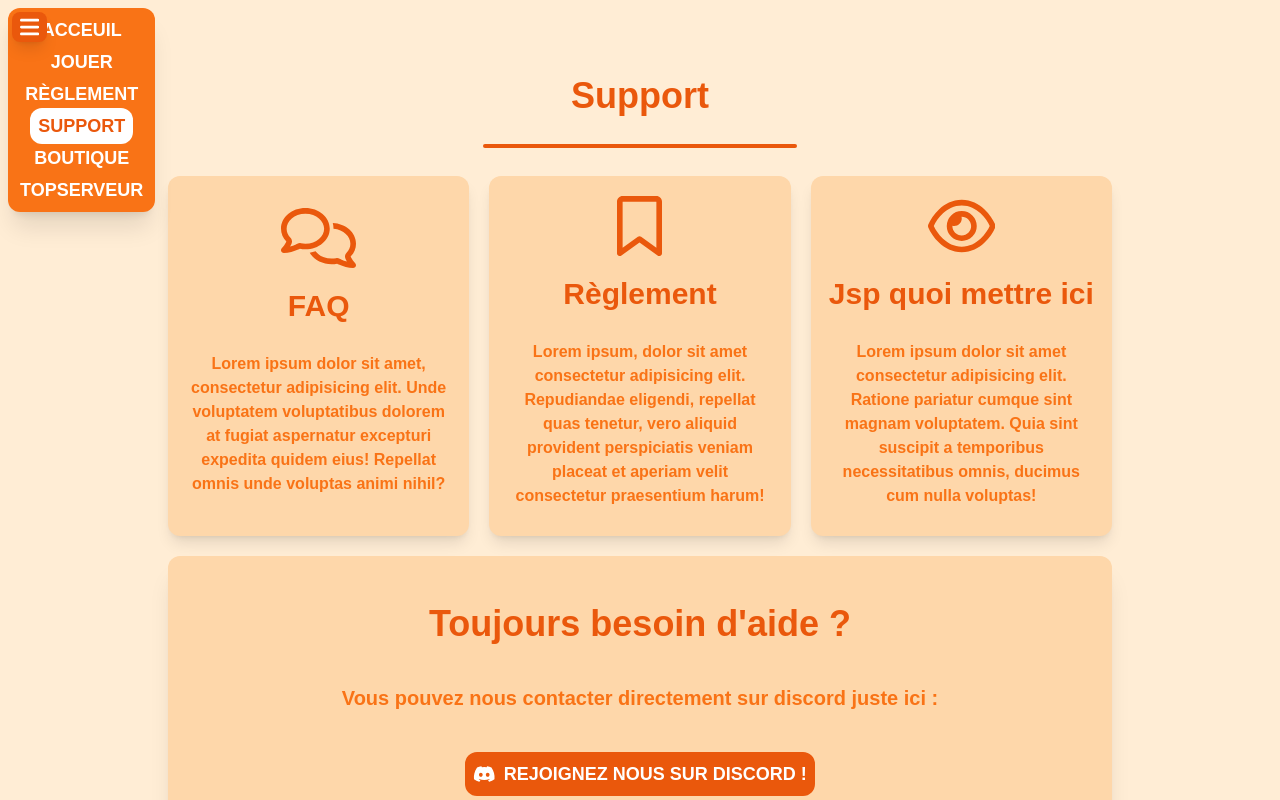
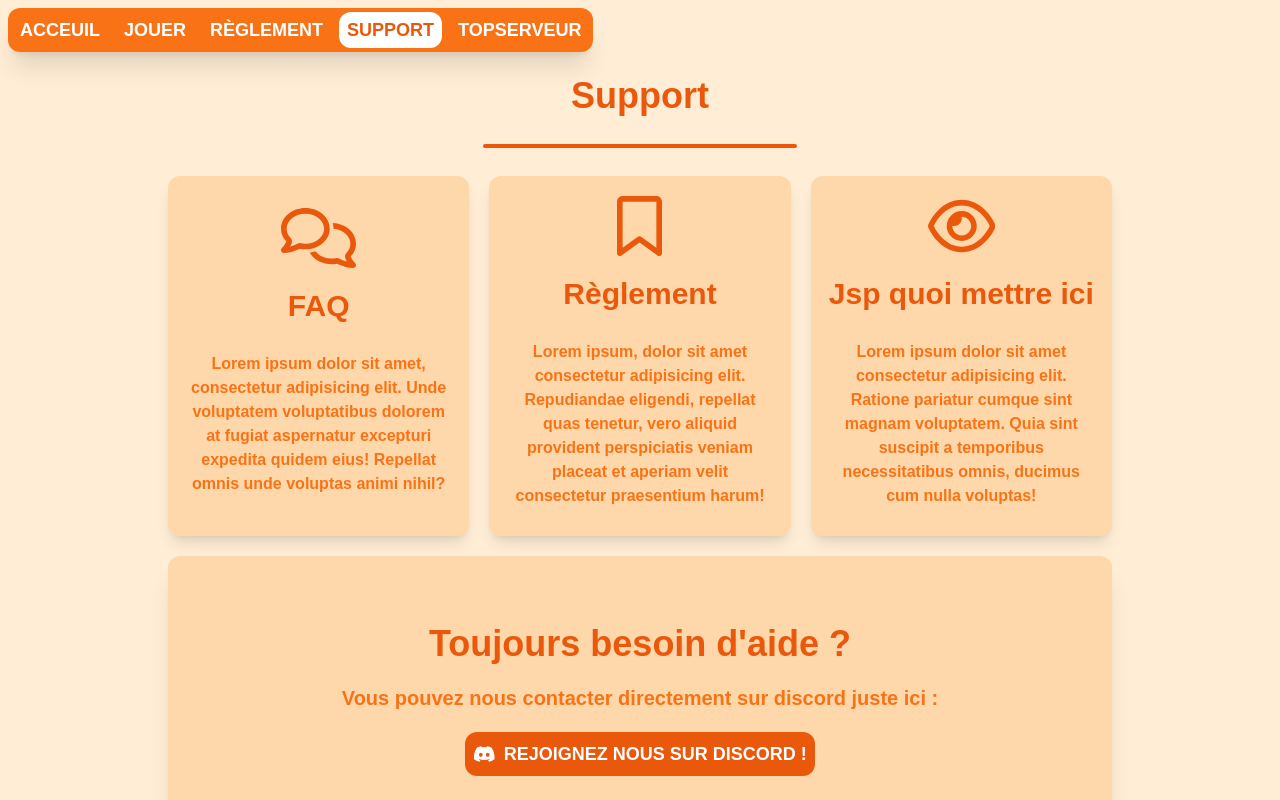
Before and after one commit to b34roff/fivestars, a Next.js app: page /support in a window 1280 px wide. Shown: the top 800 px of the page. Built offline with nearby package versions, Linux system fonts and the light colour scheme.

Commit message:
Changes to be committed: 	deleted:    src/app/boutique/page.jsx 	modified:   src/app/jouer/page.jsx 	modified:   src/app/layout.jsx 	modified:   src/app/reglement/page.jsx 	modified:   src/app/support/faq/page.jsx 	modified:   src/app/support/page.jsx 	modified:   src/components/Navbar.jsx

```diff
--- a/src/app/boutique/page.jsx
+++ /dev/null
@@ -1,3 +0,0 @@
-export default function Boutique() {
-  return <div>Boutique</div>;
-}
--- a/src/app/jouer/page.jsx
+++ b/src/app/jouer/page.jsx
@@ -5,12 +5,13 @@ import Link from "next/link";
 
 export default function Jouer() {
   return (
-    <section className="">
-      <div className="relative overflow-hidden rounded-lg">
+    <section>
+      <div className="relative hidden overflow-hidden rounded-lg lg:flex">
         <Image
           src={FivemBg}
           width={1920}
           height={1080}
+          alt="Fivem background"
           className="w-full h-full scale-105 blur-xl"
         />
         <div className="absolute top-0 left-0 w-full h-full bg-black opacity-25"></div>
@@ -29,6 +30,34 @@ export default function Jouer() {
           </Link>
         </div>
       </div>
+
+      {/* <div className="flex flex-col lg:hidden">
+        <h2>L'installation de FiveM</h2>
+        <p>
+          L'installation de FiveM est assez simple. En général, il suffit de
+          télécharger FiveM, puis d'exécuter simplement le fichier téléchargé.
+          Pour ceux qui souhaitent plus de détails, lisez ci-dessous.
+        </p>
+        <h2>Installation</h2>
+        <p>
+          Rencontrez-vous des problèmes ? Assurez-vous que votre système
+          respecte les exigences minimales et consultez le manuel des problèmes
+          liés au client.
+        </p>
+        <p>
+          Désactivez tout antivirus avant de télécharger FiveM. Certains
+          fournisseurs d'antivirus tels qu'Avast, AVG et d'autres sont connus
+          pour bloquer les procédures de FiveM, donc assurez-vous que votre
+          antivirus est complètement désactivé. Une fois que FiveM est installé,
+          ajoutez FiveM à la liste blanche/exclusions de votre antivirus. Voyez
+          ici comment faire. Nous travaillons sur une solution. Assurez-vous
+          d'avoir installé et mis à jour GTA V. Téléchargez FiveM depuis le site
+          web. Exécutez FiveM.exe. Si vous exécutez l'installateur dans un
+          dossier vide, FiveM s'installera là-bas. Sinon, il s'installera dans
+          %localappdata%\FiveM. Démarrez FiveM depuis le menu de démarrage de
+          Windows.
+        </p>
+      </div> */}
     </section>
   );
 }
--- a/src/app/layout.jsx
+++ b/src/app/layout.jsx
@@ -10,9 +10,9 @@ export const metadata = {
 export default function RootLayout({ children }) {
   return (
     <html lang="fr" className="scroll-smooth">
-      <body className="w-screen h-screen bg-orange-100">
+      <body className="h-screen bg-orange-100">
         <Navbar />
-        <main className="flex flex-grow w-full md:w-3/4 min-h-full px-2 py-4 mx-auto mt-[60px]">
+        <main className="flex flex-grow w-screen md:w-3/4 min-h-full px-2 py-4 mx-auto mt-[60px]">
           {children}
         </main>
         <Footer />
--- a/src/app/reglement/page.jsx
+++ b/src/app/reglement/page.jsx
@@ -19,7 +19,7 @@ export default function Reglement() {
     <section className="flex flex-col items-center w-full gap-5">
       <h2 className="text-4xl font-bold text-orange-600">Règlement</h2>
       <div className="w-1/3 h-1 m-2 bg-orange-600 rounded-full"></div>
-      <div className="flex items-start justify-between w-full gap-5">
+      <div className="flex flex-col items-start justify-between w-full gap-5 lg:flex-row">
         <aside className="sticky left-0 flex flex-col items-center justify-center w-1/4 gap-2 p-2 bg-orange-200 shadow-md top-20 h-fit rounded-xl">
           <h2 className="text-lg font-bold text-center">Sommaire</h2>
           <div className="w-1/2 h-1 bg-orange-600 rounded-full"></div>
--- a/src/app/support/faq/page.jsx
+++ b/src/app/support/faq/page.jsx
@@ -2,7 +2,7 @@ import Faq_element from "@/components/Faq_element";
 
 export default function Faq() {
   return (
-    <div className="flex flex-col items-center gap-5">
+    <section className="flex flex-col items-center w-full gap-5">
       <h2 className="text-4xl font-bold text-orange-600">FAQ</h2>
       <div className="w-1/3 m-2 bg-orange-600 rounded-full min-h-[4px]"></div>
       <Faq_element
@@ -53,6 +53,6 @@ export default function Faq() {
           "Lorem ipsum dolor, sit amet consectetur adipisicing elit. Iusto, quod. Lorem ipsum dolor, sit amet consectetur adipisicing elit. Iusto, quod."
         }
       />
-    </div>
+    </section>
   );
 }
--- a/src/app/support/page.jsx
+++ b/src/app/support/page.jsx
@@ -61,7 +61,7 @@ export default function Support() {
           </p>
         </Link>
       </div>
-      <div className="flex flex-col items-center w-full h-full p-2 bg-orange-200 shadow-xl rounded-xl justify-evenly">
+      <div className="flex flex-col items-center justify-center w-full h-full gap-5 p-2 bg-orange-200 shadow-xl rounded-xl">
         <h2 className="text-4xl font-bold text-orange-600">
           Toujours besoin d'aide ?
         </h2>
--- a/src/components/Navbar.jsx
+++ b/src/components/Navbar.jsx
@@ -11,7 +11,7 @@ export default function Navbar() {
   return (
     <>
       <nav className="fixed top-0 left-0 z-50 justify-between hidden w-full p-2 md:flex">
-        <ul className="flex flex-col items-center w-full gap-2 px-1 py-2 bg-orange-500 shadow-xl md:gap-1 md:flex-col md:w-fit rounded-xl">
+        <ul className="flex items-center gap-2 px-1 py-2 bg-orange-500 shadow-xl w-fit rounded-xl">
           <li>
             <Link
               href="/"
@@ -50,15 +50,6 @@ export default function Navbar() {
           </li>
           <li>
             <Link
-              href="/boutique"
-              className={`p-2 text-lg font-extrabold uppercase transition duration-300 ease-in-out hover:text-orange-600 hover:bg-white rounded-xl ${
-                path == "/boutique" ? "text-orange-600 bg-white" : "text-white"
-              }`}>
-              Boutique
-            </Link>
-          </li>
-          <li>
-            <Link
               href="https://top-serveurs.net/gta/type/fivem"
               className={`p-2 text-lg font-extrabold uppercase transition duration-300 ease-in-out hover:text-orange-600 hover:bg-white rounded-xl ${
                 path == "/topserveur"
@@ -71,7 +62,7 @@ export default function Navbar() {
         </ul>
       </nav>
 
-      <nav className="fixed top-0 left-0 z-50 flex flex-col justify-between w-full gap-2 p-2">
+      <nav className="fixed top-0 left-0 z-50 flex flex-col justify-between w-full gap-2 p-2 md:hidden">
         <div
           className={`${navOpen ? "hidden" : ""}`}
           onClick={() => {
@@ -127,15 +118,6 @@ export default function Navbar() {
           </li>
           <li>
             <Link
-              href="/boutique"
-              className={`p-2 text-lg font-extrabold uppercase transition duration-300 ease-in-out hover:text-orange-600 hover:bg-white rounded-xl ${
-                path == "/boutique" ? "text-orange-600 bg-white" : "text-white"
-              }`}>
-              Boutique
-            </Link>
-          </li>
-          <li>
-            <Link
               href="https://top-serveurs.net/gta/type/fivem"
               className={`p-2 text-lg font-extrabold uppercase transition duration-300 ease-in-out hover:text-orange-600 hover:bg-white rounded-xl ${
                 path == "/topserveur"
```
